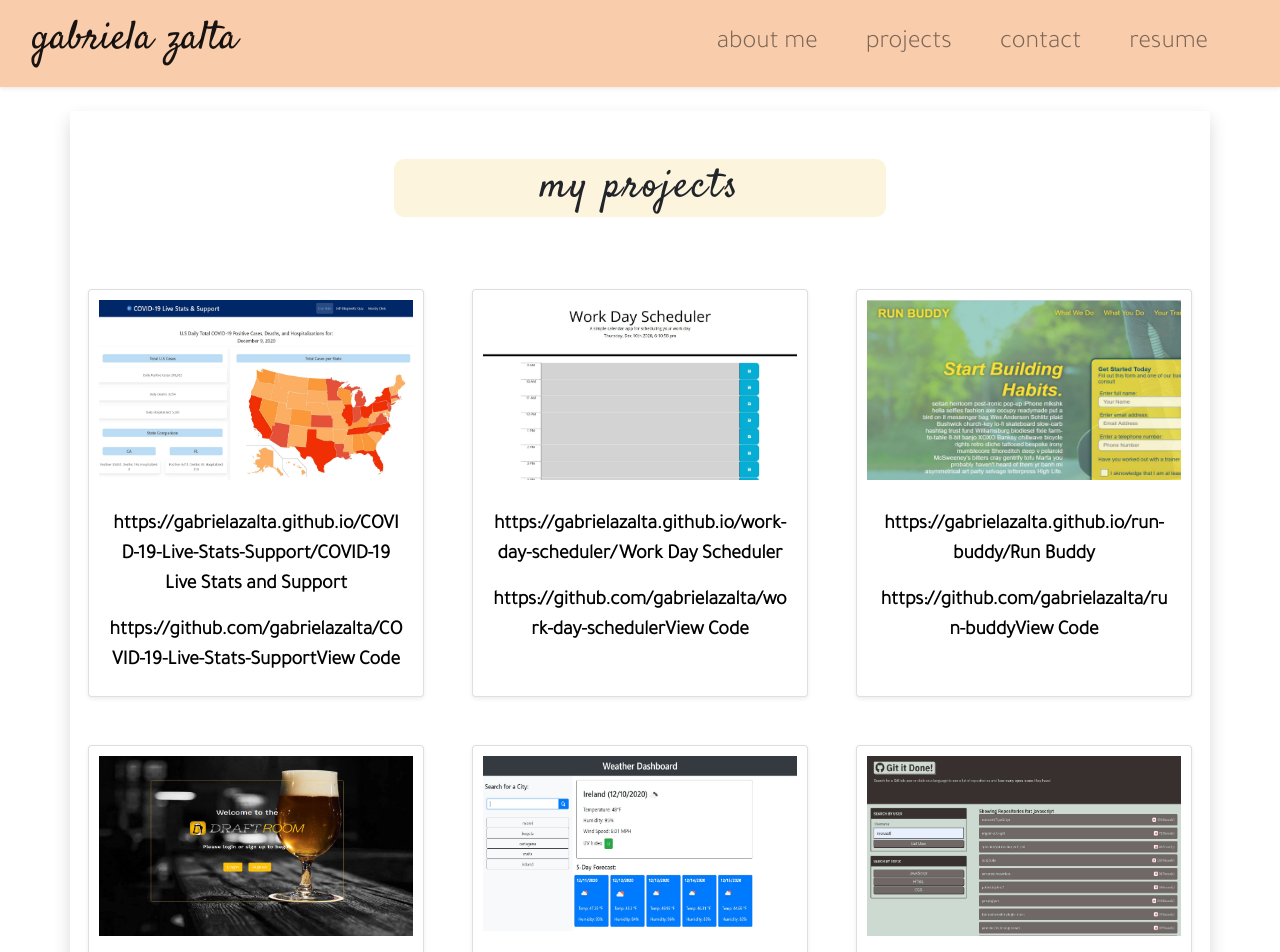
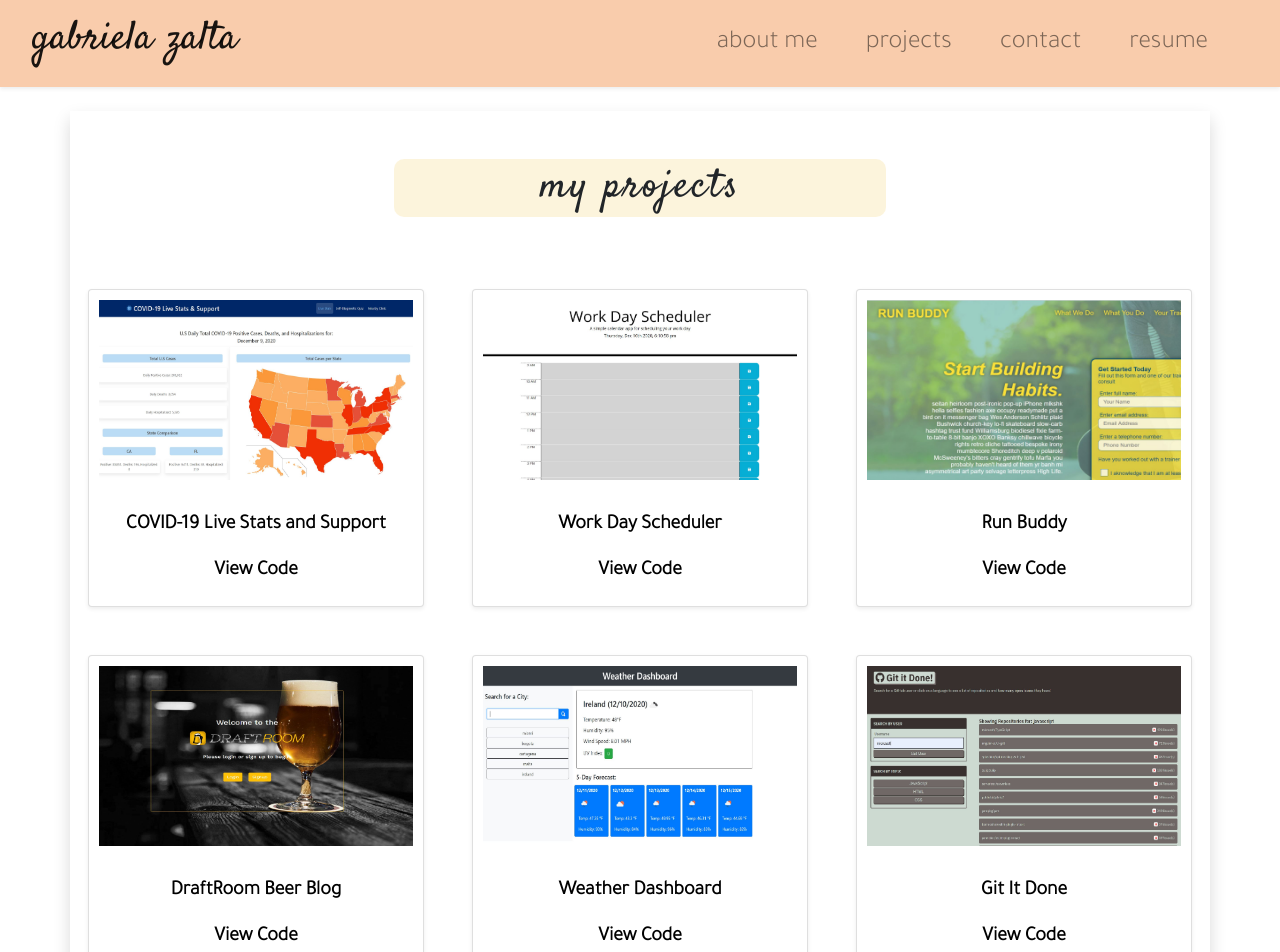
Before and after one commit to gabrielazalta/portfolio-react, a React (Create React App) app: page /projects in a window 1280 px wide. Shown: the top 952 px of the page. Built offline with nearby package versions, Linux system fonts and the light colour scheme.

Commit message:
project section done

```diff
--- a/src/components/Portfolio/index.js
+++ b/src/components/Portfolio/index.js
@@ -23,9 +23,9 @@ function projects() {
             <div className="card m-4 project shadow-sm" style= {{ width: "100%" }}>
                 <img src={covid} className="card-img-top rounded" alt="COVID"/>
                 <div className="card-body">
-                    <p className="card-text"><a className="card-text" href="#">{"https://gabrielazalta.github.io/COVID-19-Live-Stats-Support/"}COVID-19 Live Stats and Support</a>
+                    <p className="card-text"><a className="card-text" href="https://gabrielazalta.github.io/COVID-19-Live-Stats-Support/">COVID-19 Live Stats and Support</a>
                     </p>
-                    <p className="card-text repo"><a className="card-text" href="#">{"https://github.com/gabrielazalta/COVID-19-Live-Stats-Support"}View Code</a>
+                    <p className="card-text repo"><a className="card-text" href="https://github.com/gabrielazalta/COVID-19-Live-Stats-Support">View Code</a>
                     </p>
                 </div>
             </div>
@@ -33,9 +33,9 @@ function projects() {
             <div className="card m-4 project shadow-sm" style= {{ width: "100%" }}>
                 <img src={schedule} className="card-img-top rounded" alt="scheduler"/>
                 <div className="card-body">
-                    <p className="card-text"><a className="card-text" href="#">{"https://gabrielazalta.github.io/work-day-scheduler/"}Work Day Scheduler</a>
+                    <p className="card-text"><a className="card-text" href="https://gabrielazalta.github.io/work-day-scheduler/">Work Day Scheduler</a>
                     </p>
-                    <p className="card-text repo"><a className="card-text" href="#">{"https://github.com/gabrielazalta/work-day-scheduler"}View Code</a>
+                    <p className="card-text repo"><a className="card-text" href="https://github.com/gabrielazalta/work-day-scheduler">View Code</a>
                     </p>
                 </div>
             </div>
@@ -43,9 +43,9 @@ function projects() {
             <div className="card m-4 project shadow-sm" style= {{ width: "100%" }}>
                 <img src={buddy} className="card-img-top rounded" alt="buddy"/>
                 <div className="card-body">
-                    <p className="card-text"><a className="card-text" href="#">{"https://gabrielazalta.github.io/run-buddy/"}Run Buddy</a>
+                    <p className="card-text"><a className="card-text" href="https://gabrielazalta.github.io/run-buddy/">Run Buddy</a>
                     </p>
-                    <p className="card-text repo"><a className="card-text" href="#">{"https://github.com/gabrielazalta/run-buddy"}View Code</a>
+                    <p className="card-text repo"><a className="card-text" href="https://github.com/gabrielazalta/run-buddy">View Code</a>
                     </p>
                 </div>
             </div>
@@ -56,9 +56,9 @@ function projects() {
             <div className="card m-4 project shadow-sm" style= {{ width: "100%" }}>
                 <img src={beer} className="card-img-top rounded" alt="draftRoom"/>
                 <div className="card-body">
-                    <p className="card-text"><a className="card-text" href="#">{"https://sleepy-island-61088.herokuapp.com/"}DraftRoom Beer Blog</a>
+                    <p className="card-text"><a className="card-text" href="https://sleepy-island-61088.herokuapp.com/">DraftRoom Beer Blog</a>
                     </p>
-                    <p className="card-text repo"><a className="card-text" href="#">{"https://github.com/gabrielazalta/draft-room/tree/main"}View Code</a>
+                    <p className="card-text repo"><a className="card-text" href="https://github.com/gabrielazalta/draft-room/tree/main">View Code</a>
                     </p>
                 </div>
             </div>
@@ -66,9 +66,9 @@ function projects() {
             <div className="card m-4 project shadow-sm" style= {{ width: "100%" }}>
                 <img src={weather} className="card-img-top rounded" alt="weather"/>
                 <div className="card-body">
-                    <p className="card-text"><a className="card-text" href="#">{"https://gabrielazalta.github.io/weather-dashboard/"}Weather Dashboard</a>
+                    <p className="card-text"><a className="card-text" href="https://gabrielazalta.github.io/weather-dashboard/">Weather Dashboard</a>
                     </p>
-                    <p className="card-text repo"><a className="card-text" href="#">{"https://github.com/gabrielazalta/weather-dashboard"}View Code</a>
+                    <p className="card-text repo"><a className="card-text" href="https://github.com/gabrielazalta/weather-dashboard">View Code</a>
                     </p>
                 </div>
             </div>
@@ -76,9 +76,9 @@ function projects() {
             <div className="card m-4 project shadow-sm" style= {{ width: "100%" }}>
                 <img src={git} className="card-img-top rounded" alt="git"/>
                 <div className="card-body">
-                    <p className="card-text"><a className="card-text" href="#">{"https://gabrielazalta.github.io/git-it-done/"}Git It Done</a>
+                    <p className="card-text"><a className="card-text" href="https://gabrielazalta.github.io/git-it-done/">Git It Done</a>
                     </p>
-                    <p className="card-text repo"><a className="card-text" href="#">{"https://github.com/gabrielazalta/git-it-done"}View Code</a>
+                    <p className="card-text repo"><a className="card-text" href="https://github.com/gabrielazalta/git-it-done">View Code</a>
                     </p>
                 </div>
             </div>
```
